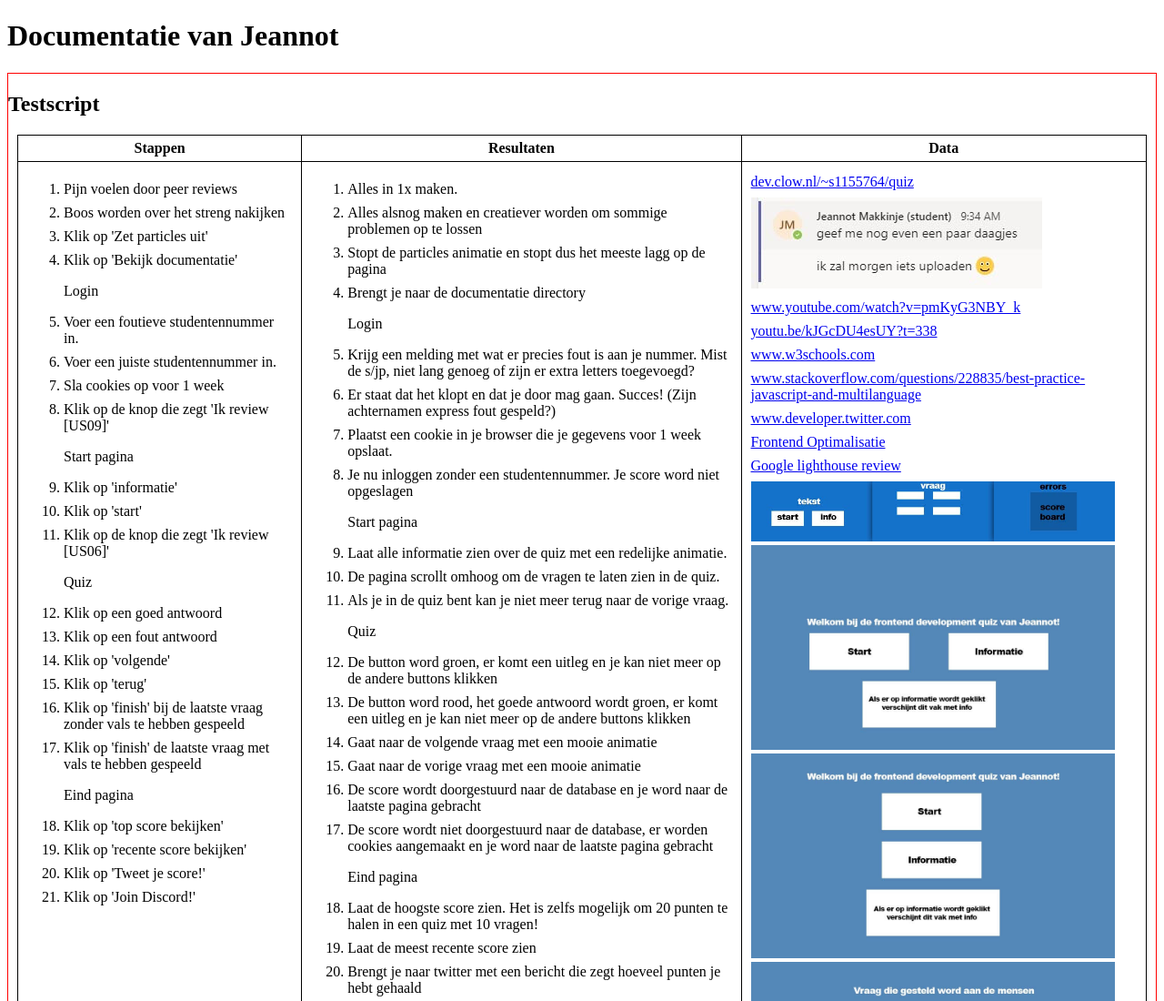
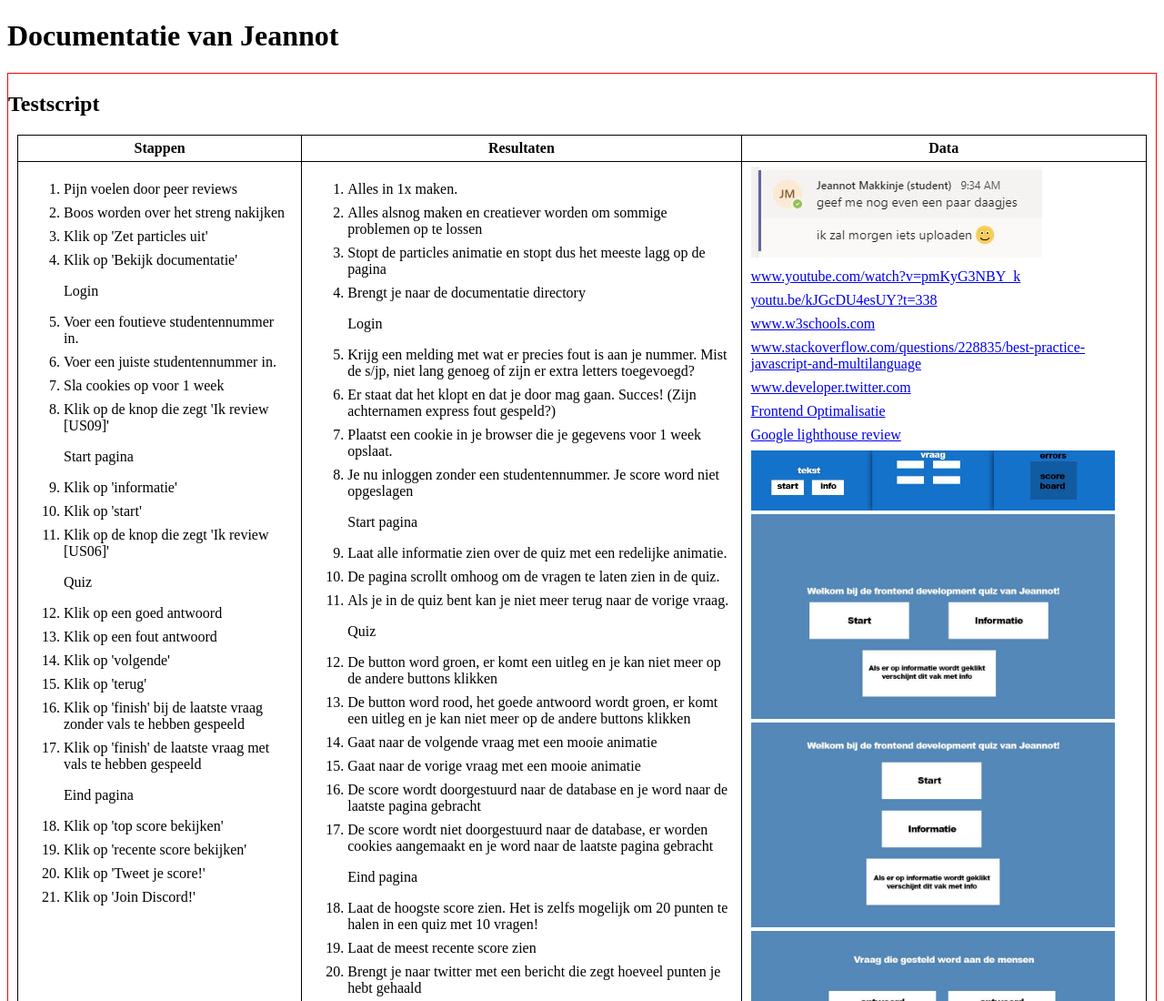
Before and after one commit to JeannotM/Quiz, a plain HTML site: page documentation/index.html in a window 1280 px wide. Shown: the top 1100 px of the page at 91% size. Drawn offline with Linux system fonts and the light colour scheme.

Commit message:
Update index.html

```diff
--- a/documentation/index.html
+++ b/documentation/index.html
@@ -83,9 +83,6 @@
                     </ol>
                 </td>
                 <td>
-                    <span>
-                        <a target="_blank" href="https://dev.clow.nl/~s1155764/quiz">dev.clow.nl/~s1155764/quiz</a>
-                    </span>
                     <img src="../img/morgen.jpg" alt="Comment van mij in Microsoft Teams">
                     <span><a
                             href="https://www.youtube.com/watch?v=pmKyG3NBY_k">www.youtube.com/watch?v=pmKyG3NBY_k</a></span>
```
